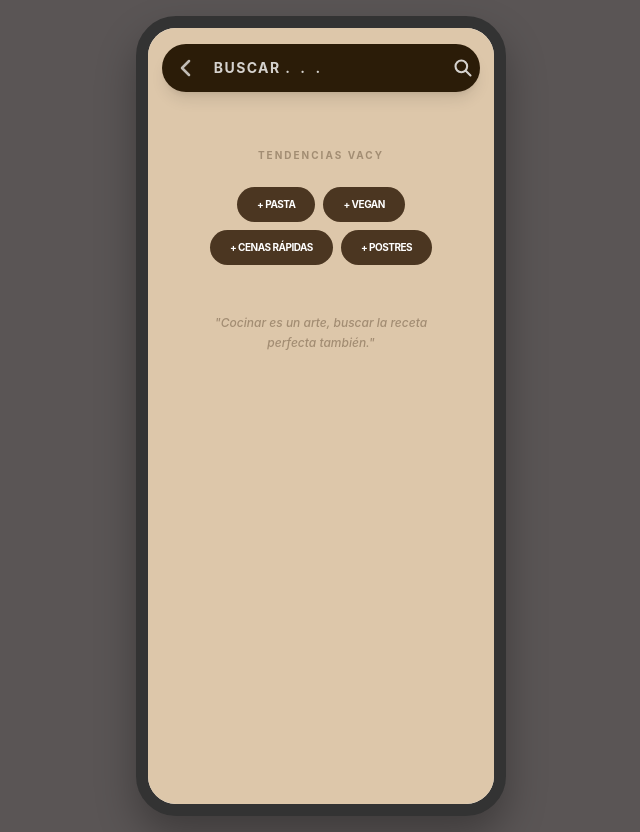
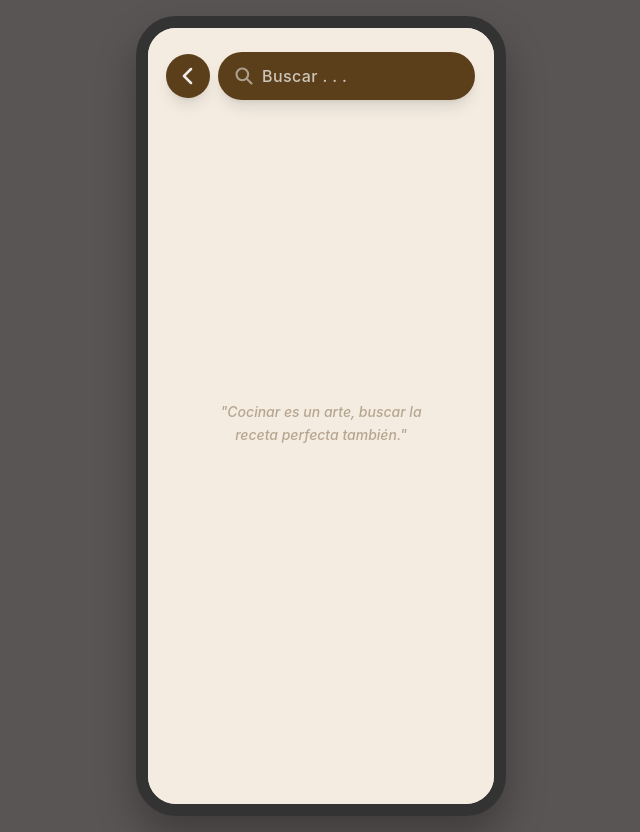
Before and after one commit to llucsega/Vacy, a React app in the folder frontend/: page /buscar in a window 1280 px wide. Shown: the whole page, without its empty margins (319-959 px from the left). Built offline with nearby package versions, Linux system fonts and the light colour scheme; the HTML template or start-up script is replaced by a standard one.

Commit message:
searcOverlay modificaciones

```diff
--- a/frontend/src/App.jsx
+++ b/frontend/src/App.jsx
@@ -31,6 +31,7 @@ function App() {
             <SearchOverlay />
           </>
         }/>
+
       </Routes>
 
     </MobileWrapper>
--- a/frontend/src/layout_principal/buscar/SearchOverlay.jsx
+++ b/frontend/src/layout_principal/buscar/SearchOverlay.jsx
@@ -1,12 +1,10 @@
 import React, { useState } from 'react';
 import { useNavigate } from 'react-router-dom';
 
-const SearchOverlay = ({ isOpen, onClose }) => {
+const SearchOverlay = () => {
   const [searchTerm, setSearchTerm] = useState("");
   const navigate = useNavigate();
 
-  // LISTA DE DATOS (MOCK): Simulamos la base de datos.
-  // Cada elemento es un objeto completo con su propia estructura.
   const mockData = [
     { id: 1, nombre: "Vacy Oficial", tipo: "usuario", avatar: "V" },
     { id: 2, nombre: "Pasta Carbonara", tipo: "receta", icon: "🍝" },
@@ -16,98 +14,88 @@ const SearchOverlay = ({ isOpen, onClose }) => {
     { id: 6, nombre: "Admin Vacy", tipo: "usuario", avatar: "A" },
   ];
 
-  // FILTRADO DINÁMICO: Filtramos el array de objetos según lo que el usuario escribe.
   const filteredResults = mockData.filter(item =>
     item.nombre.toLowerCase().includes(searchTerm.toLowerCase())
   );
 
   return (
-    /* CONTENEDOR PRINCIPAL: Ocupa toda la pantalla con el color beige de Vacy y una animación suave */
-    <div className="absolute inset-0 bg-[#ddc7aa] z-100 flex flex-col animate-in fade-in duration-300">
+    /* CANVI CLAU: Hem posat 'absolute inset-0' però assegura't que el pare tingui 'relative' */
+    /* Afegim 'overflow-hidden' per garantir que res surti dels marges arrodonits del mòbil */
+    <div className="absolute inset-0 bg-[#f4ece1] z-100 flex flex-col animate-in fade-in duration-300 overflow-hidden">
 
-      {/* CABECERA: Barra de búsqueda negra con bordes redondeados (estilo "Nueva Receta") */}
-      <div className="flex items-center gap-4 w-[92%] mx-auto my-4 bg-[#2b1c08] p-3 rounded-full shadow-lg">
-        {/* Botón para volver atrás y cerrar el overlay */}
+      {/* CAPÇALERA: Utilitzem gap-2 en comptes de 3 per estalviar espai horitzontal */}
+      <div className="flex items-center gap-2 w-[94%] mx-4.5 my-6">
+
+        {/* 1. BOTÓ TORNAR */}
         <button
-          onClick={() => navigate(-1)} // Navega a la página anterior
-          className="text-white/70 hover:text-white transition-colors"
+          onClick={() => navigate(-1)}
+          className="w-11 h-11 bg-[#5b3f1a] rounded-full flex items-center justify-center shadow-lg text-white/90 active:scale-90 transition-transform shrink-0"
         >
           <svg xmlns="http://www.w3.org/2000/svg" className="h-6 w-6" fill="none" viewBox="0 0 24 24" stroke="currentColor">
             <path strokeLinecap="round" strokeLinejoin="round" strokeWidth={2.5} d="M15 19l-7-7 7-7" />
           </svg>
         </button>
 
-        {/* CAMPO DE BÚSQUEDA: Escribe aquí. Al cambiar, actualiza el estado 'searchTerm' */}
-        <input
-          autoFocus
-          type="text"
-          placeholder="BUSCAR .  .  ."
-          value={searchTerm}
-          onChange={(e) => setSearchTerm(e.target.value)}
-          className="flex-1 bg-transparent outline-none text-white placeholder-white/80 text-sm font-bold tracking-widest uppercase"
-        />
+        {/* 2. LA BARRA DE BUSCAR */}
+        {/* 'min-w-0' al pare i a l'input evita que el contingut empenyi la barra fora de la pantalla */}
+        <div className="flex-1 min-w-0 bg-[#5b3f1a] p-3 px-4 rounded-full shadow-lg flex items-center gap-2 overflow-hidden">
 
-        {/* Icono decorativo de lupa */}
-        <div className="text-white/80 pr-2">
+          <div className="text-white/50 shrink-0">
             <svg xmlns="http://www.w3.org/2000/svg" className="h-5 w-5" fill="none" viewBox="0 0 24 24" stroke="currentColor">
               <path strokeLinecap="round" strokeLinejoin="round" strokeWidth={2.5} d="M21 21l-6-6m2-5a7 7 0 11-14 0 7 7 0 0114 0z" />
             </svg>
           </div>
+
+          <input
+            autoFocus
+            type="text"
+            placeholder="Buscar . . ."
+            value={searchTerm}
+            onChange={(e) => setSearchTerm(e.target.value)}
+            /* 'min-w-0' aquí és vital per a que no desbordi en aparèixer la X */
+            className="flex-1 min-w-0 bg-transparent outline-none text-white placeholder-white/70 text-base font-medium tracking-wide"
+          />
+
+          {searchTerm.length > 0 && (
+            <button
+              onClick={() => setSearchTerm("")}
+              className="text-white/60 hover:text-white transition-colors flex-shrink-0"
+            >
+              <svg xmlns="http://www.w3.org/2000/svg" className="h-5 w-5" viewBox="0 0 20 20" fill="currentColor">
+                <path fillRule="evenodd" d="M10 18a8 8 0 100-16 8 8 0 000 16zM8.707 7.293a1 1 0 00-1.414 1.414L8.586 10l-1.293 1.293a1 1 0 101.414 1.414L10 11.414l1.293 1.293a1 1 0 001.414-1.414L11.414 10l1.293-1.293a1 1 0 00-1.414-1.414L10 8.586 8.707 7.293z" clipRule="evenodd" />
+              </svg>
+            </button>
+          )}
         </div>
 
-      {/* CUERPO DE RESULTADOS: Zona con scroll donde se muestran las coincidencias o las tendencias */}
-      <div className="flex-1 overflow-y-auto p-6">
+        {/* 3. ESPAI EQUILIBRADOR: Eliminat o reduït per donar aire a la barra si el mòbil és estret */}
+        <div className="w-2 shrink-0"></div>
+      </div>
+
+      {/* COS DE LA PÀGINA */}
+      <div className="flex-1 overflow-y-auto p-6 flex flex-col">
         {searchTerm.length > 0 ? (
-          /* ESCENARIO A: El usuario está buscando algo */
-          <div className="space-y-3">
-            {filteredResults.length > 0 ? (
-              filteredResults.map(item => (
-                /* CARD DE RESULTADO: Muestra la info del objeto filtrado */
+          <div className="space-y-3 pb-10">
+            {filteredResults.map(item => (
               <div
                 key={item.id}
-                  className="flex items-center gap-4 p-4 bg-white/40 border border-white/20 rounded-2xl active:scale-[0.98] transition-all"
+                className="flex items-center gap-4 p-4 bg-white/40 border border-[#5b3f1a]/5 rounded-2xl active:scale-[0.98] transition-all"
               >
-                  <div className="w-12 h-12 rounded-full bg-[#4b3621] flex items-center justify-center font-bold text-white shadow-md">
+                <div className="w-12 h-12 rounded-full bg-[#5b3f1a] flex items-center justify-center font-bold text-[#f4ece1] shadow-md flex-shrink-0">
                   {item.avatar || item.icon}
                 </div>
-                  <div>
-                    <p className="font-bold text-[#4b3621]">{item.nombre}</p>
-                    <p className="text-[10px] text-[#4b3621]/60 font-bold uppercase tracking-widest">+ {item.tipo}</p>
+                <div className="min-w-0">
+                  <p className="font-bold text-[#5b3f1a] truncate">{item.nombre}</p>
+                  <p className="text-[10px] text-[#5b3f1a]/50 font-bold uppercase tracking-widest">+ {item.tipo}</p>
                 </div>
               </div>
-              ))
-            ) : (
-              /* MENSAJE DE "NO HAY RESULTADOS" */
-              <div className="text-center mt-10">
-                <p className="text-[#4b3621]/60 font-medium italic">Vaya... no hay nada con "{searchTerm}"</p>
-              </div>
-            )}
+            ))}
           </div>
         ) : (
-          /* ESCENARIO B: El buscador está vacío, mostramos sugerencias y frase */
-          <div className="space-y-12 mt-4">
-            {/* Sección de Tendencias */}
-            <div className="text-center">
-              <p className="text-[#4b3621]/40 text-[10px] font-bold uppercase tracking-[0.2em] mb-6">Tendencias Vacy</p>
-              <div className="flex flex-wrap justify-center gap-2">
-                {['Pasta', 'Vegan', 'Cenas rápidas', 'Postres'].map(tag => (
-                  <button
-                    key={tag}
-                    onClick={() => setSearchTerm(tag)} // Truco: al pulsar la tendencia, se escribe en el buscador
-                    className="px-5 py-2.5 bg-[#4b3621] text-white text-[10px] font-bold rounded-full uppercase tracking-tighter active:scale-95 transition-transform"
-                  >
-                    + {tag}
-                  </button>
-                ))}
-              </div>
-            </div>
-
-            {/* Frase decorativa final integrada en el fondo */}
-            <div className="text-center opacity-40 px-10">
-              <p className="text-[#4b3621] text-xs italic leading-relaxed font-medium">
+          <div className="flex-1 flex items-center justify-center px-10 pb-20">
+            <p className="text-[#5b3f1a] text-sm italic leading-relaxed font-medium opacity-40 text-center">
               "Cocinar es un arte, buscar la receta perfecta también."
             </p>
-            </div>
           </div>
         )}
       </div>
--- a/frontend/src/main.jsx
+++ b/frontend/src/main.jsx
@@ -1,4 +1,3 @@
-// main.jsx o index.js
 import React from 'react';
 import ReactDOM from 'react-dom/client';
 import { BrowserRouter } from 'react-router-dom';
```
Lines whose indentation alone changed are shown as unchanged.
